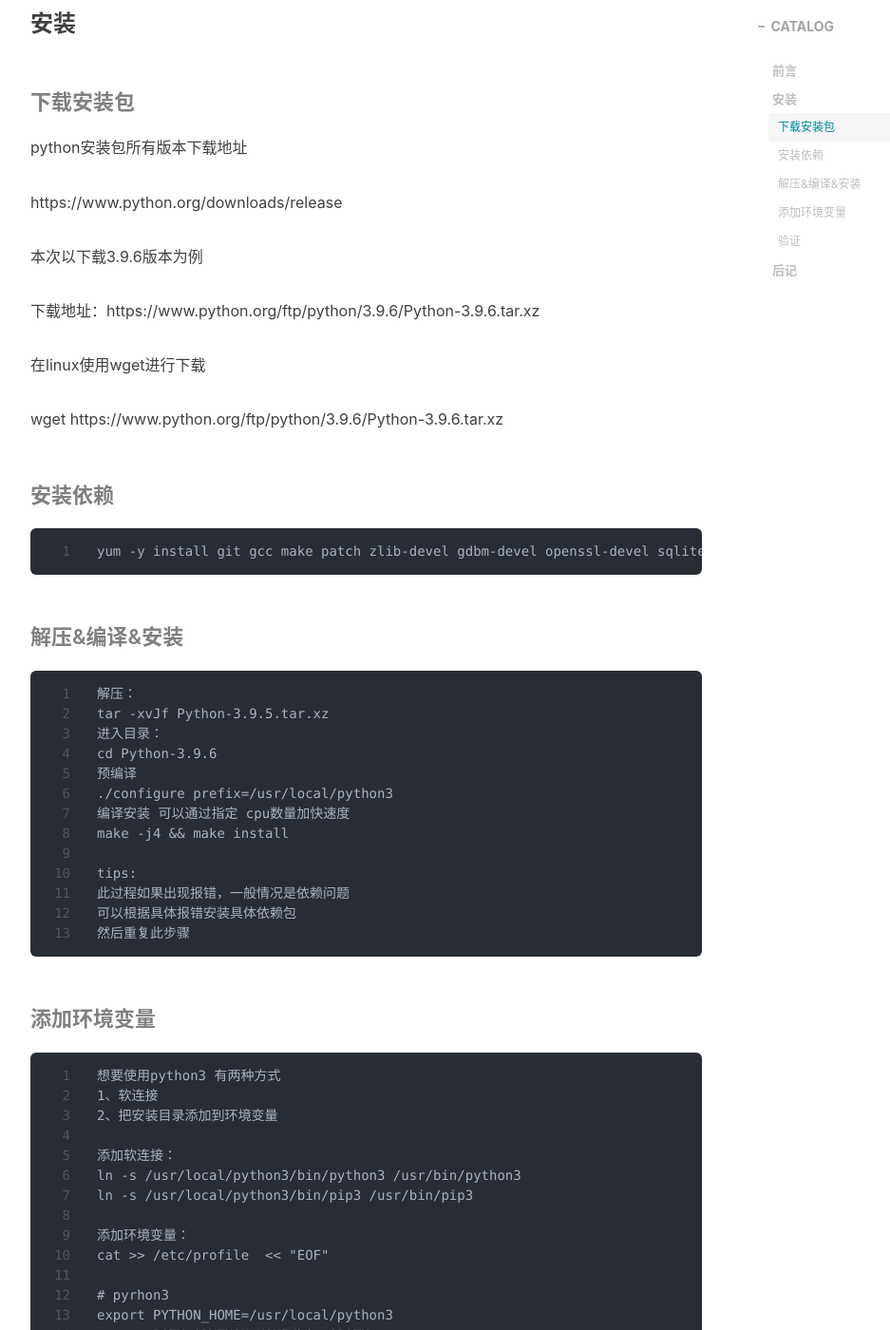
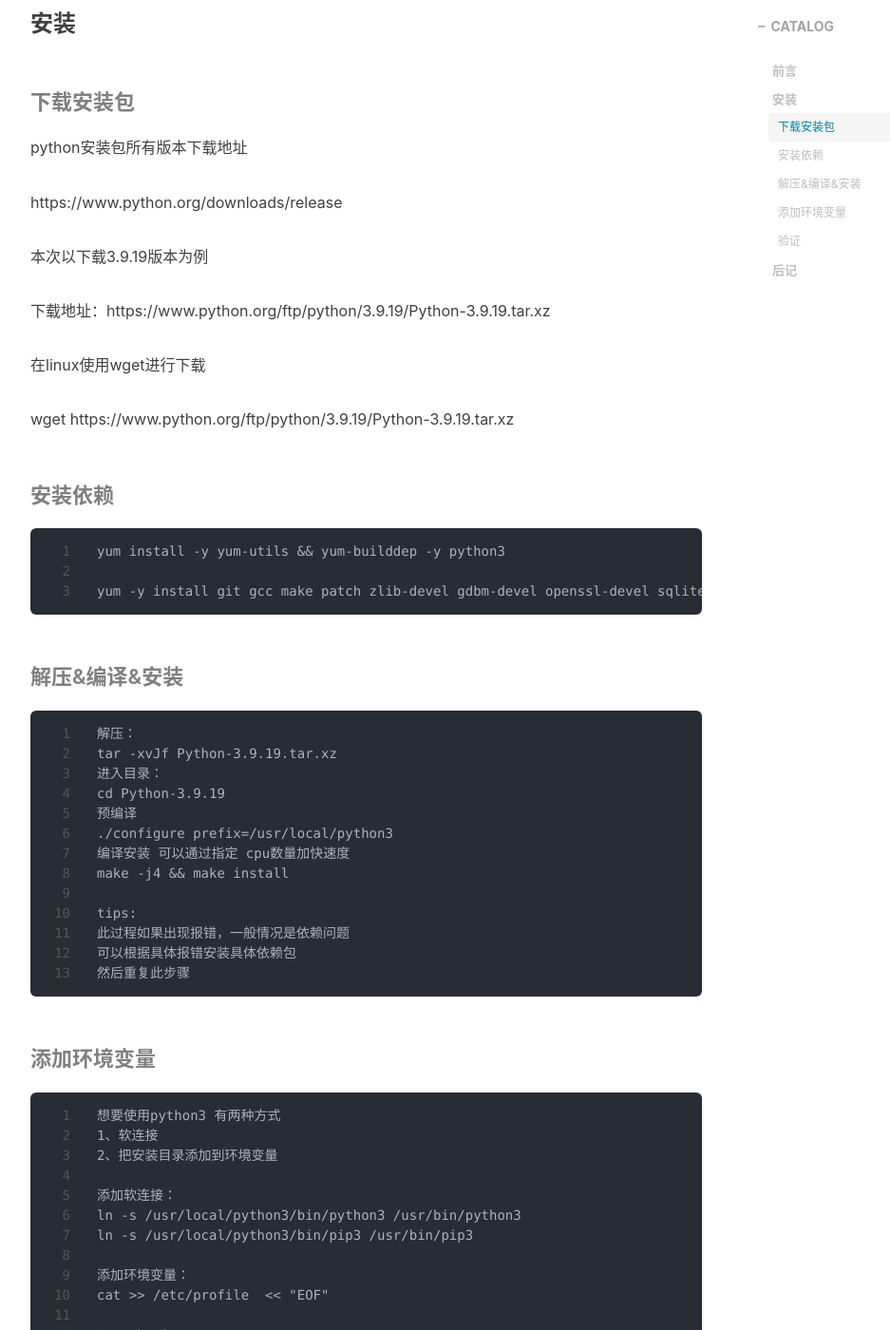
Before and after one commit to chaoxiaodi/chaoxiaodi.github.io, a Jekyll site: the page built from _posts/2021-05-29-python-install.md, in a window 1280 px wide and 1400 px high, scrolled down 734 px. Shown: the whole window at 95% size, without its empty margins (233-1170 px from the left). Built offline with Jekyll 4.4.1, drawn with Linux system fonts in a browser that asks for light colours; nearby versions of some CDN libraries; comment, search, counter and statistics services are not loaded.

Commit message:
update _posts/2021-05-29-python-install.md

```diff
--- a/_posts/2021-05-29-python-install.md
+++ b/_posts/2021-05-29-python-install.md
@@ -29,24 +29,26 @@ python安装包所有版本下载地址
 
 https://www.python.org/downloads/release
 
-本次以下载3.9.6版本为例
+本次以下载3.9.19版本为例
 
-下载地址：https://www.python.org/ftp/python/3.9.6/Python-3.9.6.tar.xz
+下载地址：https://www.python.org/ftp/python/3.9.19/Python-3.9.19.tar.xz
 
 在linux使用wget进行下载
 
-wget https://www.python.org/ftp/python/3.9.6/Python-3.9.6.tar.xz
+wget https://www.python.org/ftp/python/3.9.19/Python-3.9.19.tar.xz
 
 #### 安装依赖
+
+    yum install -y yum-utils && yum-builddep -y python3
 
     yum -y install git gcc make patch zlib-devel gdbm-devel openssl-devel sqlite-devel bzip2-devel readline-devel libffi-devel
 
 #### 解压&编译&安装
 
     解压：
-    tar -xvJf Python-3.9.5.tar.xz
+    tar -xvJf Python-3.9.19.tar.xz
     进入目录：
-    cd Python-3.9.6
+    cd Python-3.9.19
     预编译
     ./configure prefix=/usr/local/python3
     编译安装 可以通过指定 cpu数量加快速度
```
